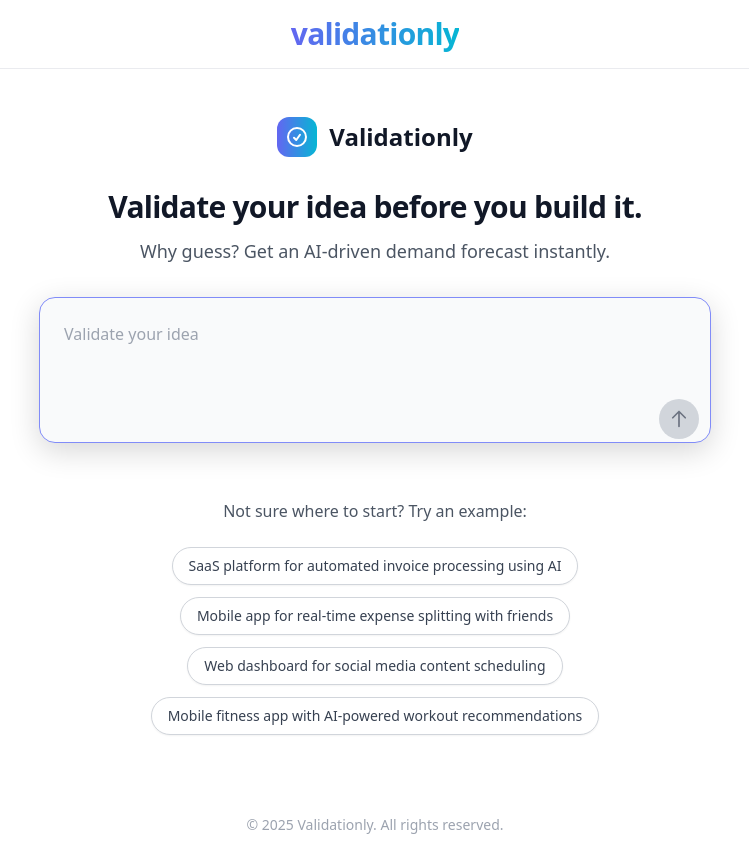
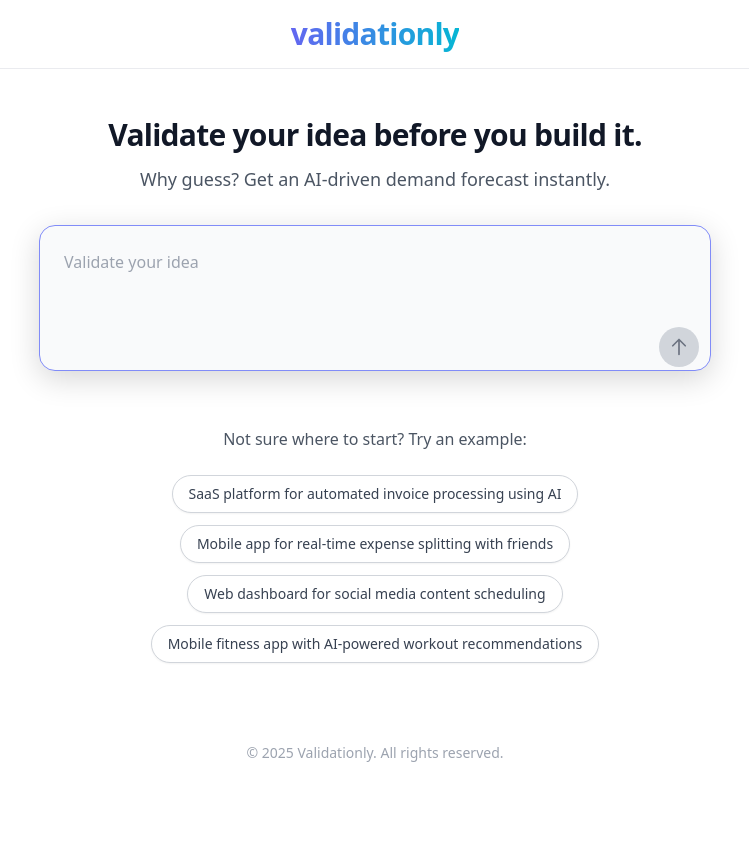
Before and after one commit to kptbarbarossa/validationly, a React (Vite) app: page / in a window 1280 px wide. Shown: the whole page, without its empty margins (265-1014 px from the left). After the commit the page ends 800 px from the top, so only its background shows below. Built offline with nearby package versions, Linux system fonts and the light colour scheme; the HTML template or start-up script is replaced by a standard one.

Commit message:
Remove logo component and update API after IDE autofix

```diff
--- a/src/components/Logo.tsx
+++ /dev/null
@@ -1,29 +0,0 @@
-import React from 'react';
-
-const Logo: React.FC = () => {
-    return (
-        <div className="flex items-center justify-center mb-8">
-            <div className="flex items-center gap-3">
-                {/* Logo Icon */}
-                <div className="w-10 h-10 bg-gradient-to-r from-indigo-500 to-cyan-500 rounded-xl flex items-center justify-center">
-                    <svg
-                        xmlns="http://www.w3.org/2000/svg"
-                        fill="none"
-                        viewBox="0 0 24 24"
-                        strokeWidth={2}
-                        stroke="white"
-                        className="w-6 h-6"
-                    >
-                        <path strokeLinecap="round" strokeLinejoin="round" d="M9 12.75L11.25 15 15 9.75M21 12a9 9 0 11-18 0 9 9 0 0118 0z" />
-                    </svg>
-                </div>
-                {/* Logo Text */}
-                <h1 className="text-2xl font-bold text-gray-900">
-                    Validationly
-                </h1>
-            </div>
-        </div>
-    );
-};
-
-export default Logo;
--- a/src/pages/HomePage.tsx
+++ b/src/pages/HomePage.tsx
@@ -4,7 +4,6 @@ import { useNavigate } from 'react-router-dom';
 import { validateIdea } from '../services/geminiService';
 import type { ValidationResult, UserInput } from '../types';
 import LoadingSpinner from '../components/LoadingSpinner';
-import Logo from '../components/Logo';
 
 const sampleIdeas = [
     "SaaS platform for automated invoice processing using AI",
@@ -105,7 +104,6 @@ const HomePage: React.FC = () => {
 
     return (
         <div className="text-center max-w-3xl mx-auto">
-            <Logo />
             <h1 className="text-2xl sm:text-3xl font-bold text-gray-900 mb-3 tracking-tight">
                 Validate your idea before you build it.
             </h1>
```
